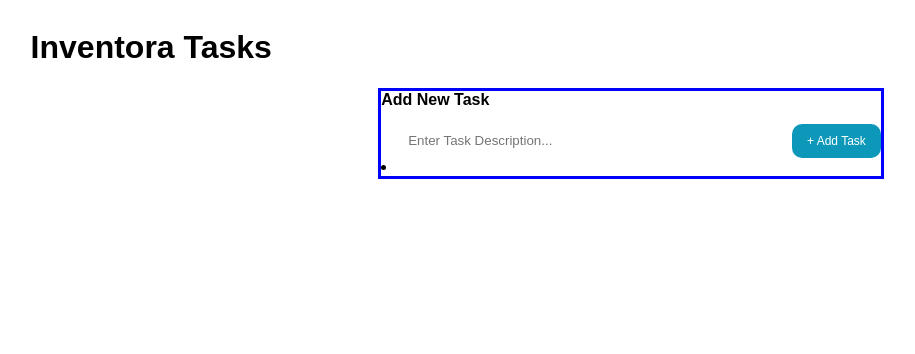
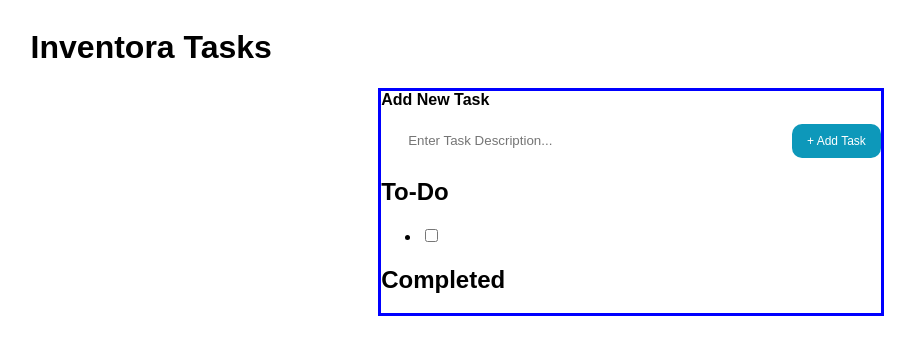
Before and after one commit to adamhinton/inv-todo, a React (Create React App) app: page / in a window 1280 px wide. Both pictures are taken after typing "Sample" into the empty fields and a click on the button "+ Add Task". Shown: the top 354 px of the page, without its empty margins (9-924 px from the left). Built offline with nearby package versions, Linux system fonts and the light colour scheme.

Commit message:
instate checkbox in li

```diff
--- a/src/components/SingleTodoItem.js
+++ b/src/components/SingleTodoItem.js
@@ -1,7 +1,11 @@
 const SingleTodoitem = (props) => {
   const { completed, todoItem } = props;
   console.log("blah blah blah");
-  return <li></li>;
+  return (
+    <li>
+      <input type="checkbox" checked={completed}></input>
+    </li>
+  );
 };
 
 export default SingleTodoitem;
--- a/src/components/TodosContainer.js
+++ b/src/components/TodosContainer.js
@@ -12,13 +12,16 @@
   const { setTodoList, todoList, isCompleted } = props;
 
   return (
-    <div>
-      {todoList.map((item) => {
-        return item.completed === isCompleted ? (
-          <SingleTodoitem completed={isCompleted} todoItem={item} />
-        ) : null;
-      })}
-    </div>
+    <section>
+      <h2>{isCompleted ? "Completed" : "To-Do"}</h2>
+      <ul>
+        {todoList.map((item) => {
+          return item.completed === isCompleted ? (
+            <SingleTodoitem completed={isCompleted} todoItem={item} />
+          ) : null;
+        })}
+      </ul>
+    </section>
   );
 };
 
```
